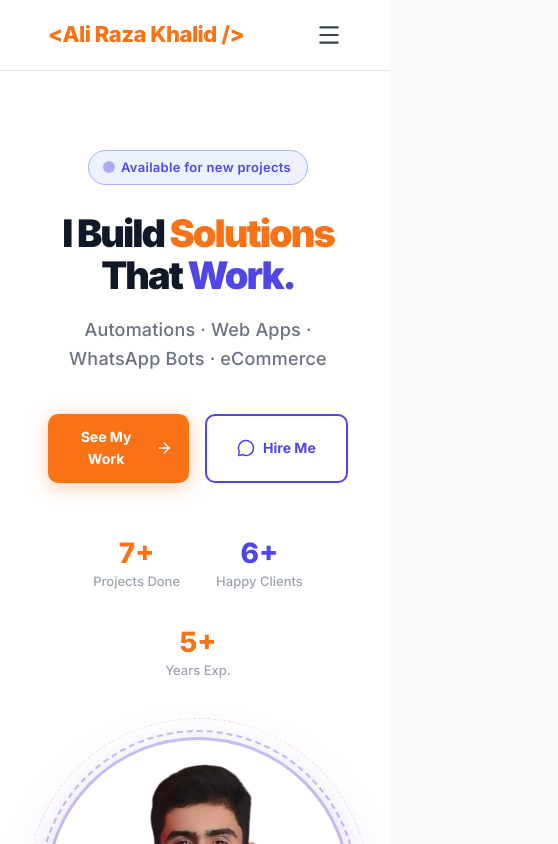
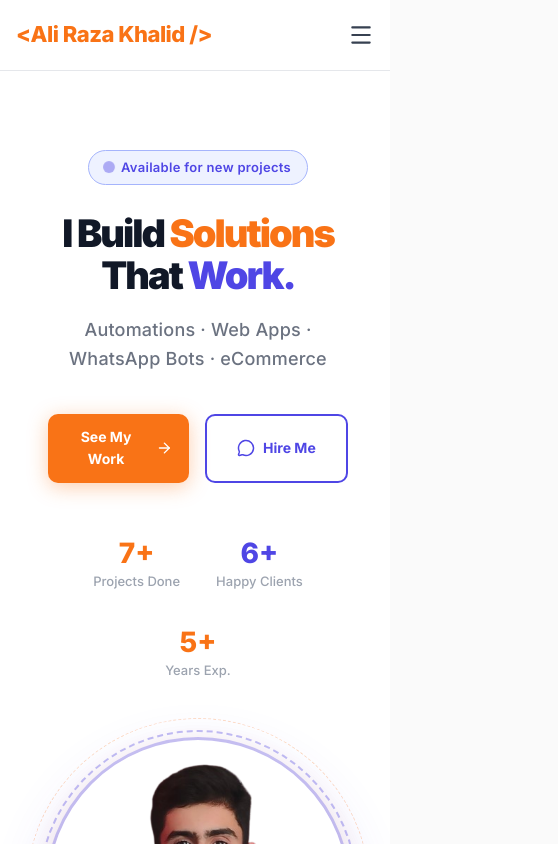
Before and after one commit to Razamindset/dev-portfolio, a Next.js app: page / in a window 390 px wide. Shown: the top 844 px of the page, 558 px wide, since content can reach past the window. Built offline with nearby package versions, Linux system fonts and the light colour scheme.

Commit message:
fix phone layout

```diff
--- a/app/globals.css
+++ b/app/globals.css
@@ -22,6 +22,7 @@
 
 html {
   scroll-behavior: smooth;
+  overflow-x: hidden;
 }
 
 body {
@@ -30,6 +31,7 @@ body {
   color: var(--text);
   line-height: 1.6;
   -webkit-font-smoothing: antialiased;
+  overflow-x: hidden;
 }
 
 /* Dot grid hero background */
@@ -57,3 +59,13 @@ body {
   background: #F97316;
   border-radius: 3px;
 }
+
+/* ── Global mobile overflow guard ── */
+@media (max-width: 768px) {
+  section,
+  header,
+  footer {
+    max-width: 100vw;
+    overflow-x: hidden;
+  }
+}
--- a/components/About.tsx
+++ b/components/About.tsx
@@ -249,6 +249,7 @@ export default function About() {
       <style>{`
         @media (max-width: 768px) {
           .about-grid { grid-template-columns: 1fr !important; gap: 40px !important; }
+          #about > div { padding-left: 20px !important; padding-right: 20px !important; }
         }
       `}</style>
     </section>
--- a/components/Contact.tsx
+++ b/components/Contact.tsx
@@ -131,6 +131,7 @@ export default function Contact() {
             transition={{ duration: 0.6 }}
           >
             <div
+              className="contact-info-card"
               style={{
                 background: "#fff",
                 borderRadius: 20,
@@ -211,7 +212,7 @@ export default function Contact() {
                 }}
               >
                 <Mail size={18} color="#9CA3AF" />
-                <span style={{ fontSize: 15, color: "#374151", flex: 1, fontWeight: 500 }}>
+                <span style={{ fontSize: 15, color: "#374151", flex: 1, fontWeight: 500, minWidth: 0, overflow: "hidden", textOverflow: "ellipsis", whiteSpace: "nowrap" }}>
                   {EMAIL}
                 </span>
                 <button
@@ -297,6 +298,7 @@ export default function Contact() {
             transition={{ duration: 0.6 }}
           >
             <div
+              className="contact-form-card"
               style={{
                 background: "#fff",
                 borderRadius: 20,
@@ -507,6 +509,9 @@ export default function Contact() {
         @media (max-width: 768px) {
           .contact-grid { grid-template-columns: 1fr !important; }
           .form-row { grid-template-columns: 1fr !important; }
+          #contact > div { padding-left: 20px !important; padding-right: 20px !important; }
+          .contact-info-card { padding: 28px 20px !important; }
+          .contact-form-card { padding: 28px 20px !important; }
         }
       `}</style>
     </section>
--- a/components/Footer.tsx
+++ b/components/Footer.tsx
@@ -136,6 +136,8 @@ export default function Footer() {
           .footer-grid {
             grid-template-columns: 1fr !important;
             text-align: center;
+            padding-left: 20px !important;
+            padding-right: 20px !important;
           }
           .footer-grid > div:last-child {
             justify-content: center !important;
@@ -147,6 +149,10 @@ export default function Footer() {
             justify-content: center;
             gap: 16px;
           }
+          footer > div:last-child {
+            padding-left: 20px !important;
+            padding-right: 20px !important;
+          }
         }
       `}</style>
     </footer>
--- a/components/Navbar.tsx
+++ b/components/Navbar.tsx
@@ -44,6 +44,7 @@ export default function Navbar() {
         }}
       >
         <div
+          className="navbar-inner"
           style={{
             maxWidth: 1280,
             margin: "0 auto",
@@ -211,6 +212,7 @@ export default function Navbar() {
         @media (max-width: 768px) {
           .hidden-mobile { display: none !important; }
           .show-mobile { display: flex !important; }
+          .navbar-inner { padding: 0 16px !important; }
         }
       `}</style>
     </>
--- a/components/Portfolio.tsx
+++ b/components/Portfolio.tsx
@@ -325,6 +325,7 @@ export default function Portfolio() {
         }
         @media (max-width: 640px) {
           .portfolio-grid { grid-template-columns: 1fr !important; }
+          #portfolio > div { padding-left: 20px !important; padding-right: 20px !important; }
         }
       `}</style>
     </section>
--- a/components/Services.tsx
+++ b/components/Services.tsx
@@ -60,7 +60,10 @@ export default function Services() {
       </div>
       <style>{`
         @media(max-width:1024px){.services-grid{grid-template-columns:repeat(2,1fr)!important;}}
-        @media(max-width:640px){.services-grid{grid-template-columns:1fr!important;}}
+        @media(max-width:640px){
+          .services-grid{grid-template-columns:1fr!important;}
+          #services > div { padding-left: 20px !important; padding-right: 20px !important; }
+        }
       `}</style>
     </section>
   );
--- a/components/Testimonials.tsx
+++ b/components/Testimonials.tsx
@@ -202,6 +202,7 @@ export default function Testimonials() {
         }
         @media (max-width: 640px) {
           .testimonials-grid { grid-template-columns: 1fr !important; }
+          #testimonials > div { padding-left: 20px !important; padding-right: 20px !important; }
         }
       `}</style>
     </section>
```
